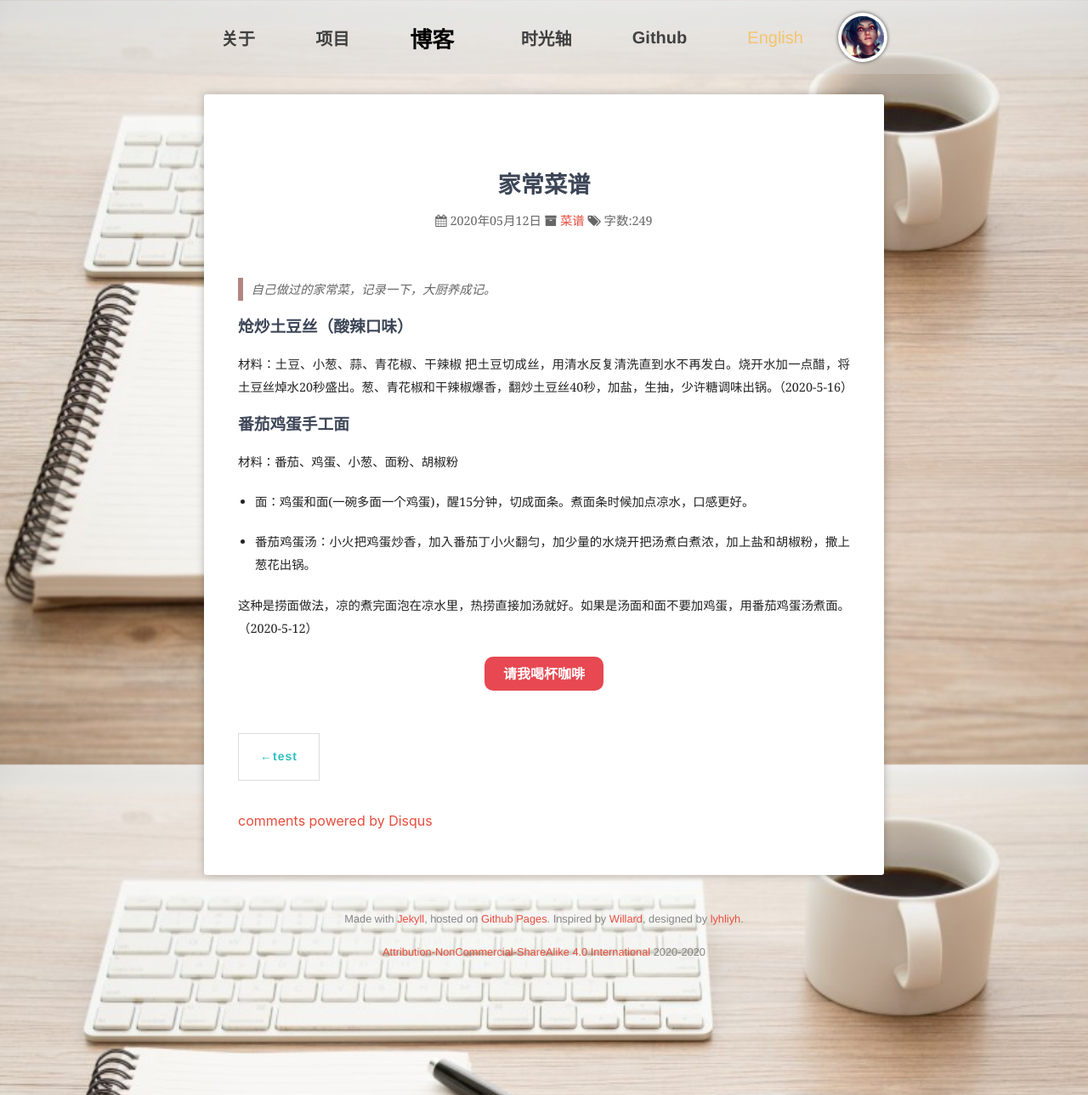
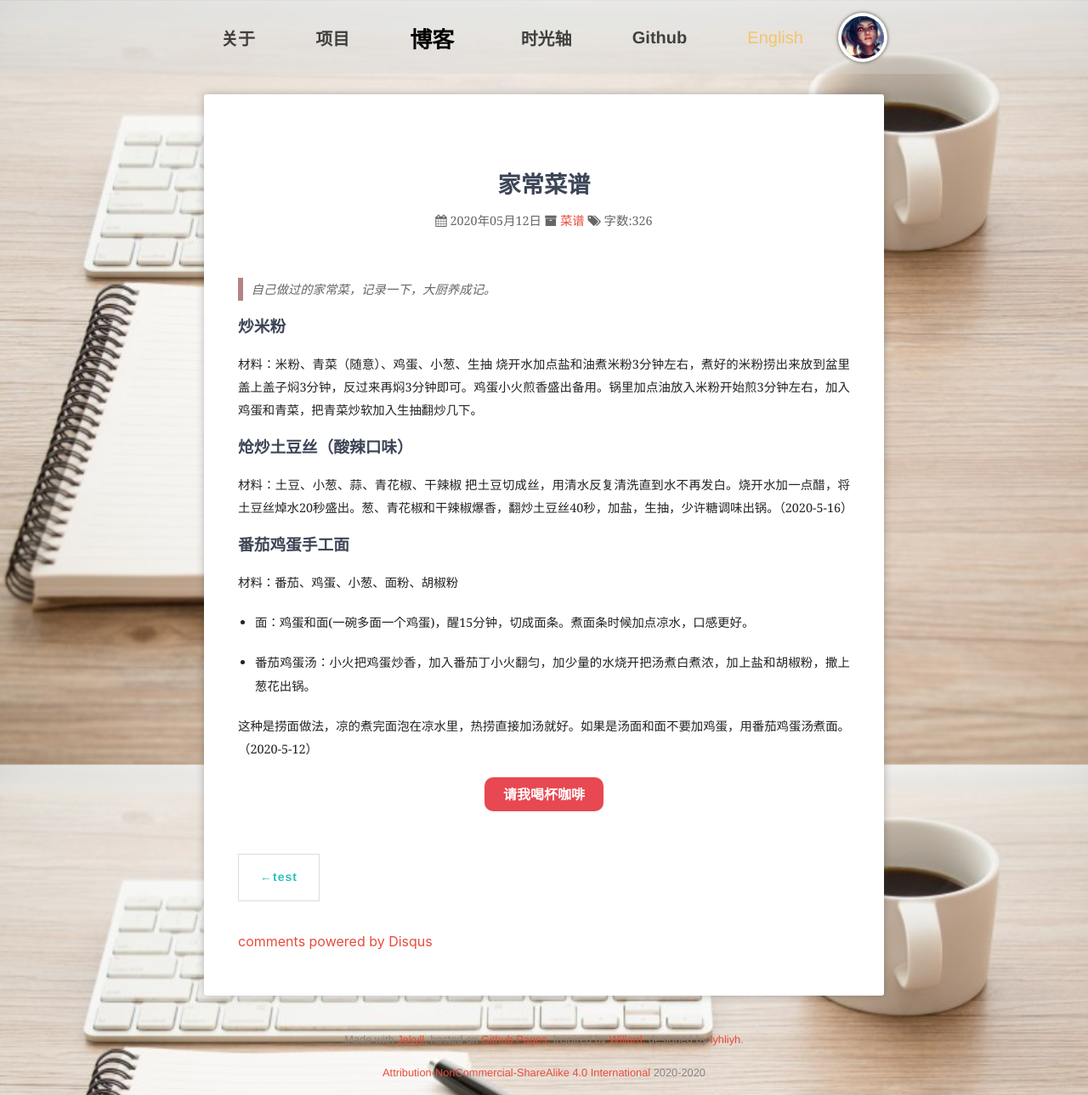
Before and after one commit to turver/lyhliyh.github.io, a Jekyll site: the page built from _posts/2020-5-12-cn-my-cookbook.md, in a window 1280 px wide. Shown: the whole page at 85% size. Built offline with Jekyll 4.4.1, drawn with Linux system fonts in a browser that asks for light colours; nearby versions of some CDN libraries; comment, search, counter and statistics services are not loaded.

Commit message:
rice flour

```diff
--- a/_posts/2020-5-12-cn-my-cookbook.md
+++ b/_posts/2020-5-12-cn-my-cookbook.md
@@ -6,6 +6,10 @@ tags: 菜谱
 language: cn
 ---
 > 自己做过的家常菜，记录一下，大厨养成记。
+
+### 炒米粉
+材料：米粉、青菜（随意）、鸡蛋、小葱、生抽
+烧开水加点盐和油煮米粉3分钟左右，煮好的米粉捞出来放到盆里盖上盖子焖3分钟，反过来再焖3分钟即可。鸡蛋小火煎香盛出备用。锅里加点油放入米粉开始煎3分钟左右，加入鸡蛋和青菜，把青菜炒软加入生抽翻炒几下。
 
 ### 炝炒土豆丝（酸辣口味）
 材料：土豆、小葱、蒜、青花椒、干辣椒
```
